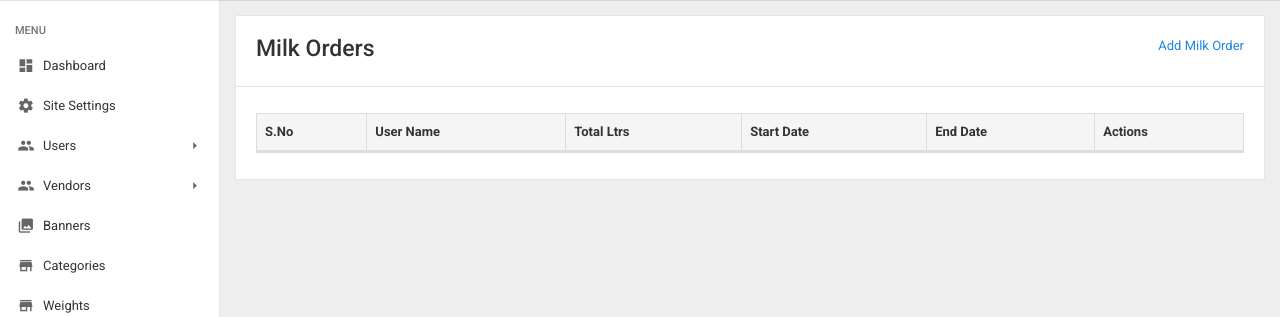
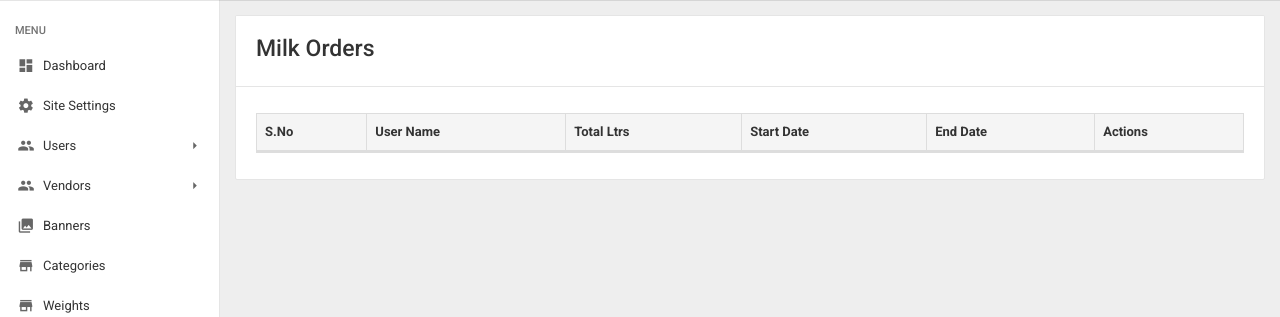
Before and after one commit to Srinivaslancius/Palle2Patnam_latest, a PHP site: page /palle2patnam_latest/milk_order_reports.php in a window 1280 px wide. Shown: the part 50-367 px from the top of the page. Run offline with PHP 8.4, Linux system fonts and the light colour scheme; the visitor is signed in with stand-in values (Sample User, id 1); data that the repository does not hold is empty; some libraries are stand-ins or nearby versions.

Commit message:
milk orders reports committed

```diff
--- a/manage_webmaster/milk_order_reports.php
+++ b/manage_webmaster/milk_order_reports.php
@@ -3,7 +3,7 @@
      <div class="site-content">
         <div class="panel panel-default panel-table">
           <div class="panel-heading">
-            <a href="add_milk_order.php" style="float:right">Add Milk Order</a>
+            <!-- <a href="add_milk_order_reports.php" style="float:right">Add Milk Order Reports</a> -->
             <h3 class="m-t-0 m-b-5">Milk Orders</h3>
           </div>
           <div class="panel-body">
```
